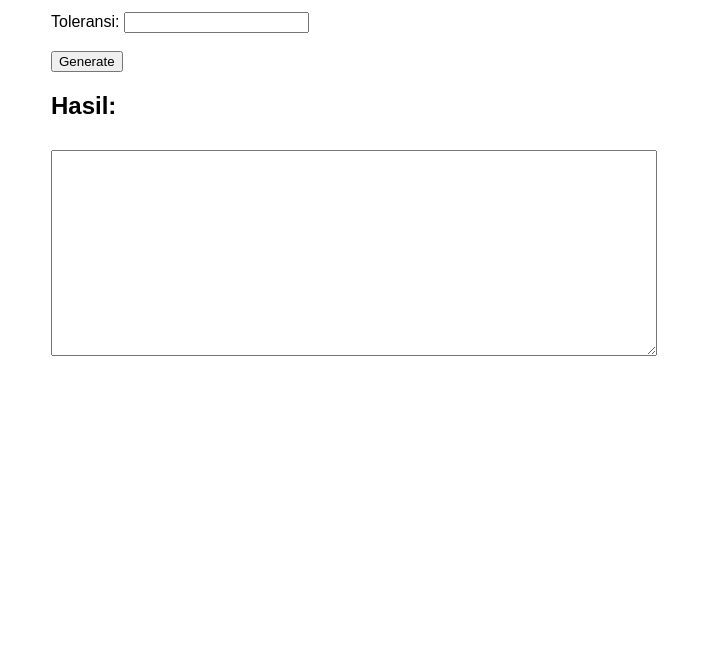
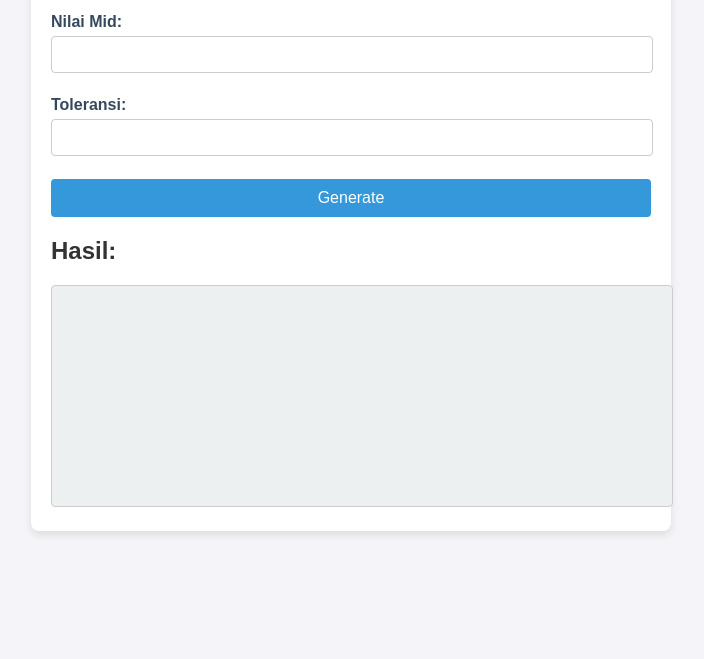
Before and after one commit to aadhumanoid/imu, a plain HTML site: page index.html in a window 1280 px wide. Shown: the part 141-800 px from the top of the page, without its empty margins (289-993 px from the left). Drawn offline with Linux system fonts and the light colour scheme.

Commit message:
[digta] update style

```diff
--- a/index.html
+++ b/index.html
@@ -4,21 +4,7 @@
     <meta charset="UTF-8" />
     <meta name="viewport" content="width=device-width, initial-scale=1.0" />
     <title>CPP Function Generator</title>
-    <style>
-      body {
-        font-family: Arial, sans-serif;
-        margin: 20px;
-      }
-      .container {
-        max-width: 600px;
-        margin: auto;
-      }
-      textarea {
-        width: 100%;
-        height: 200px;
-        margin-top: 10px;
-      }
-    </style>
+    <link rel="stylesheet" href="styles.css" />
   </head>
   <body>
     <div class="container">
--- a/styles.css
+++ b/styles.css
@@ -1,154 +1,65 @@
-@charset "UTF-8";
-@import url(https://fonts.googleapis.com/css?family=Open+Sans:300,400,700);
+body {
+  font-family: Arial, sans-serif;
+  margin: 20px;
+  background-color: #f4f4f9;
+  color: #333;
+}
 
-body {
-  font-family: "Open Sans", sans-serif;
-  font-weight: 300;
-  line-height: 1.42em;
-  color: #a7a1ae;
-  background-color: #1f2739;
+.container {
+  max-width: 600px;
+  margin: auto;
+  background: #ffffff;
+  padding: 20px;
+  box-shadow: 0 4px 8px rgba(0, 0, 0, 0.1);
+  border-radius: 8px;
 }
 
 h1 {
-  font-size: 3em;
-  font-weight: 300;
-  line-height: 1em;
+  color: #2c3e50;
   text-align: center;
-  color: #4dc3fa;
 }
 
-h2 {
-  font-size: 1em;
-  font-weight: 300;
-  text-align: center;
-  display: block;
-  line-height: 1em;
-  padding-bottom: 2em;
-  color: #fb667a;
+form label {
+  font-weight: bold;
+  color: #34495e;
 }
 
-h2 a {
-  font-weight: 700;
-  text-transform: uppercase;
-  color: #fb667a;
-  text-decoration: none;
+form input {
+  width: calc(100% - 20px);
+  padding: 10px;
+  margin: 5px 0;
+  border: 1px solid #ccc;
+  border-radius: 4px;
 }
 
-.blue {
-  color: #185875;
-}
-.yellow {
-  color: #fff842;
+form button {
+  width: 100%;
+  padding: 10px;
+  background-color: #3498db;
+  color: white;
+  border: none;
+  border-radius: 4px;
+  cursor: pointer;
+  font-size: 16px;
 }
 
-.container th h1 {
-  font-weight: bold;
-  font-size: 1em;
-  text-align: left;
-  color: #185875;
+form button:hover {
+  background-color: #2980b9;
 }
 
-.container td {
-  font-weight: normal;
-  font-size: 1em;
-  -webkit-box-shadow: 0 2px 2px -2px #0e1119;
-  -moz-box-shadow: 0 2px 2px -2px #0e1119;
-  box-shadow: 0 2px 2px -2px #0e1119;
+textarea {
+  width: 100%;
+  height: 200px;
+  padding: 10px;
+  border: 1px solid #ccc;
+  border-radius: 4px;
+  background-color: #ecf0f1;
+  color: #2c3e50;
+  font-family: monospace;
+  resize: none;
 }
 
-.container {
-  text-align: left;
-  overflow: hidden;
-  width: 80%;
-  margin: 0 auto;
-  display: table;
-  padding: 0 0 3em 0;
+textarea:focus {
+  border-color: #3498db;
+  outline: none;
 }
-
-.container td,
-.container th {
-  padding-bottom: 2%;
-  padding-top: 2%;
-  padding-left: 2%;
-}
-
-/* Background-color of the odd rows */
-.container tr:nth-child(odd) {
-  background-color: #323c50;
-}
-
-/* Background-color of the even rows */
-.container tr:nth-child(even) {
-  background-color: #2c3446;
-}
-
-.container th {
-  background-color: #1f2739;
-}
-
-.container td:first-child {
-  color: #fb667a;
-}
-
-.container tr:hover {
-  background-color: #464a52;
-  -webkit-box-shadow: 0 6px 6px -6px #0e1119;
-  -moz-box-shadow: 0 6px 6px -6px #0e1119;
-  box-shadow: 0 6px 6px -6px #0e1119;
-}
-
-.container td:hover {
-  background-color: #fff842;
-  color: #403e10;
-  font-weight: bold;
-
-  box-shadow: #7f7c21 -1px 1px, #7f7c21 -2px 2px, #7f7c21 -3px 3px, #7f7c21 -4px 4px, #7f7c21 -5px 5px, #7f7c21 -6px 6px;
-  transform: translate3d(6px, -6px, 0);
-
-  transition-delay: 0s;
-  transition-duration: 0.4s;
-  transition-property: all;
-  transition-timing-function: line;
-}
-
-@media (max-width: 800px) {
-  .container td {
-    font-weight: normal;
-    font-size: 0.7em;
-    -webkit-box-shadow: 0 2px 2px -2px #0e1119;
-    -moz-box-shadow: 0 2px 2px -2px #0e1119;
-    box-shadow: 0 2px 2px -2px #0e1119;
-  }
-}
-
-.button-container {
-  display: flex; /* Menggunakan flexbox */
-  justify-content: center; /* Memusatkan elemen secara horizontal */
-  align-items: center; /* Memusatkan elemen secara vertikal */
-  height: 100%; /* Mengambil tinggi dari elemen induk */
-}
-
-button {
-  background-color: #fff842;
-  color: #403e10;
-  border: none;
-  padding: 10px 20px;
-  text-align: center;
-  text-decoration: none;
-  display: inline-block;
-  font-size: 16px;
-  margin: 10px 2px;
-  cursor: pointer;
-  border-radius: 8px;
-  transition: background-color 0.3s ease, transform 0.2s ease;
-}
-
-button:hover {
-  background-color: #403e10;
-  color: white;
-  transform: scale(1.05);
-}
-
-button:active {
-  transform: scale(0.95);
-}
```
